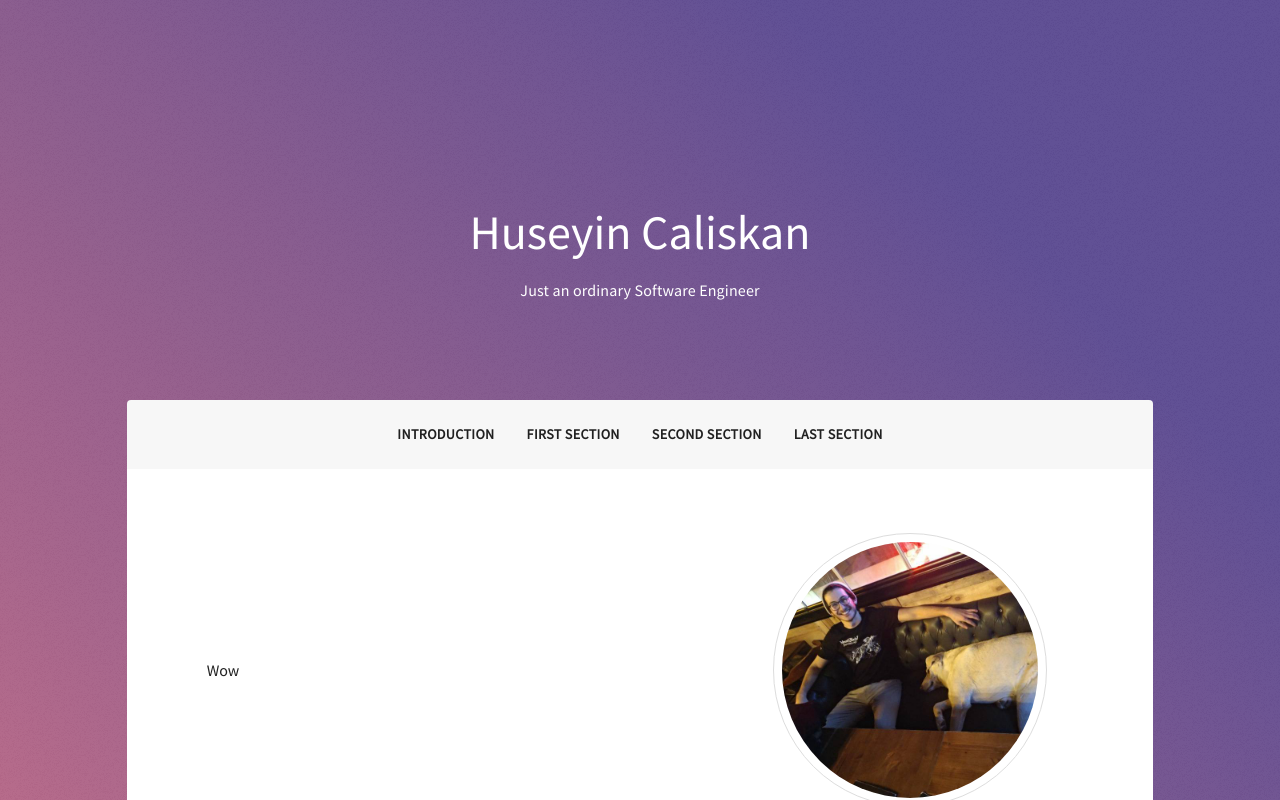
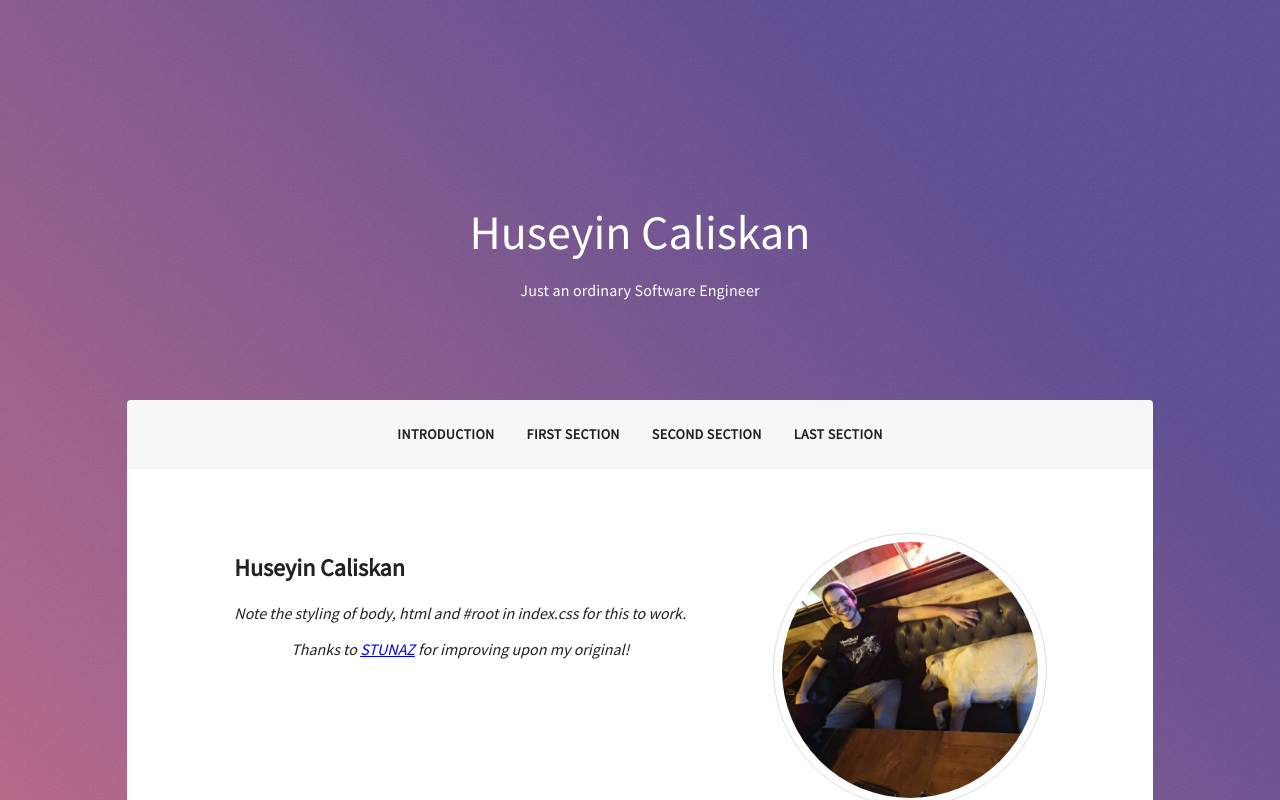
Before and after one commit to sakirma/portfolio-website, a React (Create React App) app: page / in a window 1280 px wide. Shown: the top 800 px of the page. Built offline with nearby package versions, Linux system fonts and the light colour scheme.

Commit message:
Worked on text with alignment

```diff
--- a/src/App.js
+++ b/src/App.js
@@ -1,32 +1,12 @@
 import React from 'react';
-import {Container, Paper, Typography, Avatar, Grid} from "@material-ui/core";
+import {Container, Paper, Typography, Grid} from "@material-ui/core";
 import HeaderBody from './Layout/HeaderBody';
 import BodySection from './Layout/BodySection';
-import IntroductonSection from './Sections/IntroductionSection';
-
-import withStyles from "@material-ui/core/styles/withStyles";
+import IntroductionSection from './Sections/IntroductionSection';
 
 
 import "./header.css"
-import logo from "./images/logo.jpeg";
 import layer from "./images/overlay.png";
-
-
-const LargeProfilePicture = withStyles({
-    root: {
-        padding: "0.4em",
-        borderStyle: "solid",
-        borderWidth: 1,
-        borderColor: "#dddddd",
-
-        width: 256,
-        height: 256,
-    },
-    img: {
-        borderRadius: '100%',
-    }
-
-})(Avatar);
 
 class App extends React.Component {
     componentDidMount() {
@@ -88,17 +68,8 @@ class App extends React.Component {
                         <Paper xs={10} elevation={0} square style={{height: '1600px'}}>
                             <Grid container direction="column" spacing={0}>
                                     <BodySection>
-                                       <Grid container spacing={0} direction="row" justify="center" alignItems="center">
-                                           <Grid item container style={{width: '60%'}}>
+                                        <IntroductionSection/>
 
-                                               <IntroductonSection/>
-
-                                           </Grid>
-
-                                           <Grid item container style={{width: '40%'}} justify="center">
-                                               <LargeProfilePicture src={logo} className="largeProfilePicture"></LargeProfilePicture>
-                                           </Grid>
-                                       </Grid>
                                     </BodySection>
 
                                 <Grid item>
--- a/src/Sections/IntroductionSection.js
+++ b/src/Sections/IntroductionSection.js
@@ -1,12 +1,48 @@
 import React from 'react';
+import {Grid, Avatar} from "@material-ui/core";
+import withStyles from "@material-ui/core/styles/withStyles";
+import logo from "../images/logo.jpeg";
 
-class IntroductionSection extends React.Component
-{
+const LargeProfilePicture = withStyles({
+    root: {
+        padding: "0.4em",
+        borderStyle: "solid",
+        borderWidth: 1,
+        borderColor: "#dddddd",
+
+        width: 256,
+        height: 256,
+    },
+    img: {
+        borderRadius: '100%',
+    }
+
+})(Avatar);
+
+class IntroductionSection extends React.Component {
     render() {
         return (
-            <div style={{margin: '1em'}}>
-                Wow
-            </div>
+            <Grid container spacing={0} direction="row" justify="center" alignItems="center">
+                <Grid style={{width: '60%', height: '100%'}} container spacing={0} direction='column' alignItems='center' justify='flex-start'>
+                    <Grid item>
+                        <h2 style={{textAlign: 'left'}}>Huseyin Caliskan</h2>
+                        <i>
+                            <p>
+                                Note the styling of body, html and #root in index.css for this to
+                                work.
+                            </p>
+                            <p>
+                                Thanks to <a href="https://codesandbox.io/s/gLE85V2D">STUNAZ</a> for
+                                improving upon my original!
+                            </p>
+                        </i>
+                    </Grid>
+
+                </Grid>
+                <Grid item container style={{width: '40%'}} justify="center">
+                    <LargeProfilePicture src={logo} className="largeProfilePicture"></LargeProfilePicture>
+                </Grid>
+            </Grid>
         )
     }
 }
```
